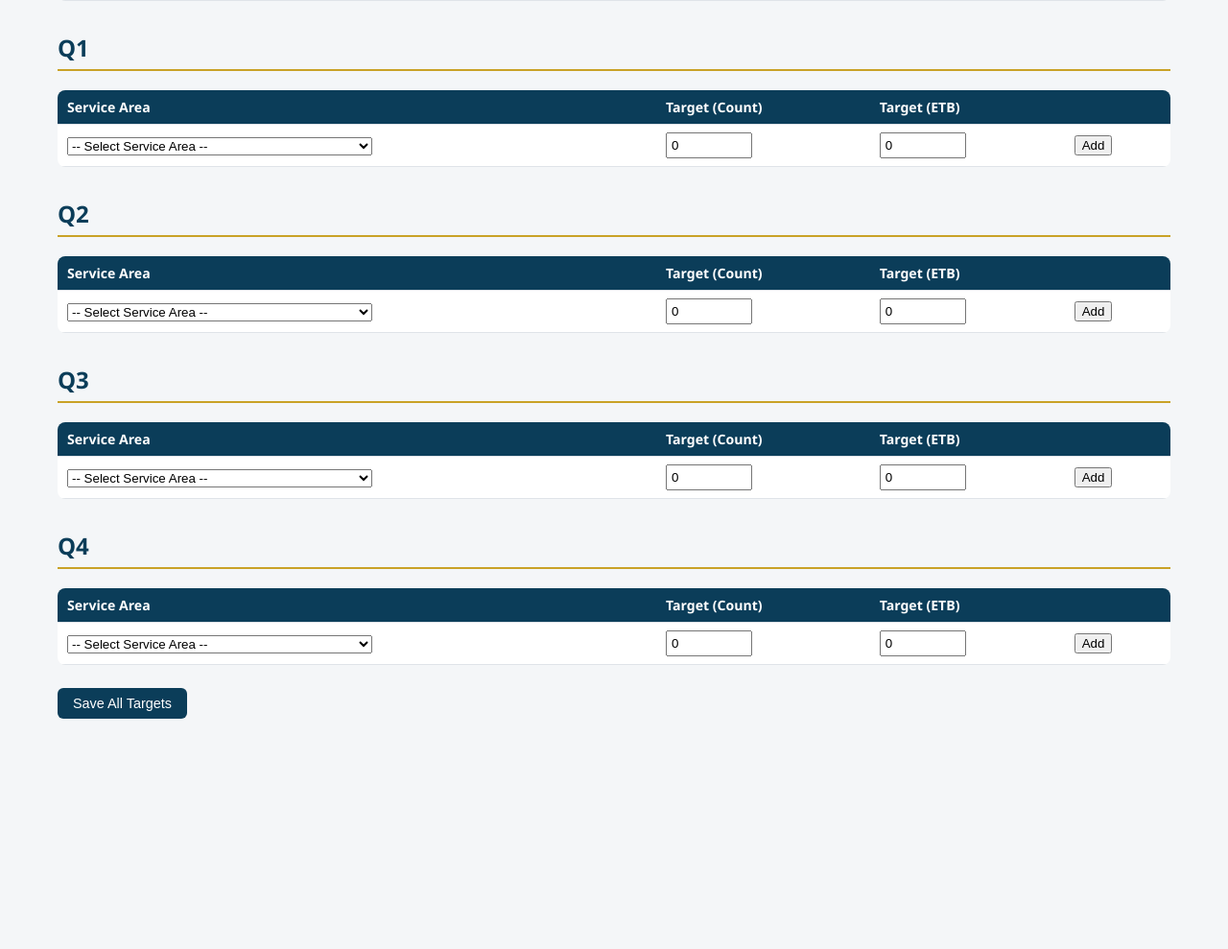
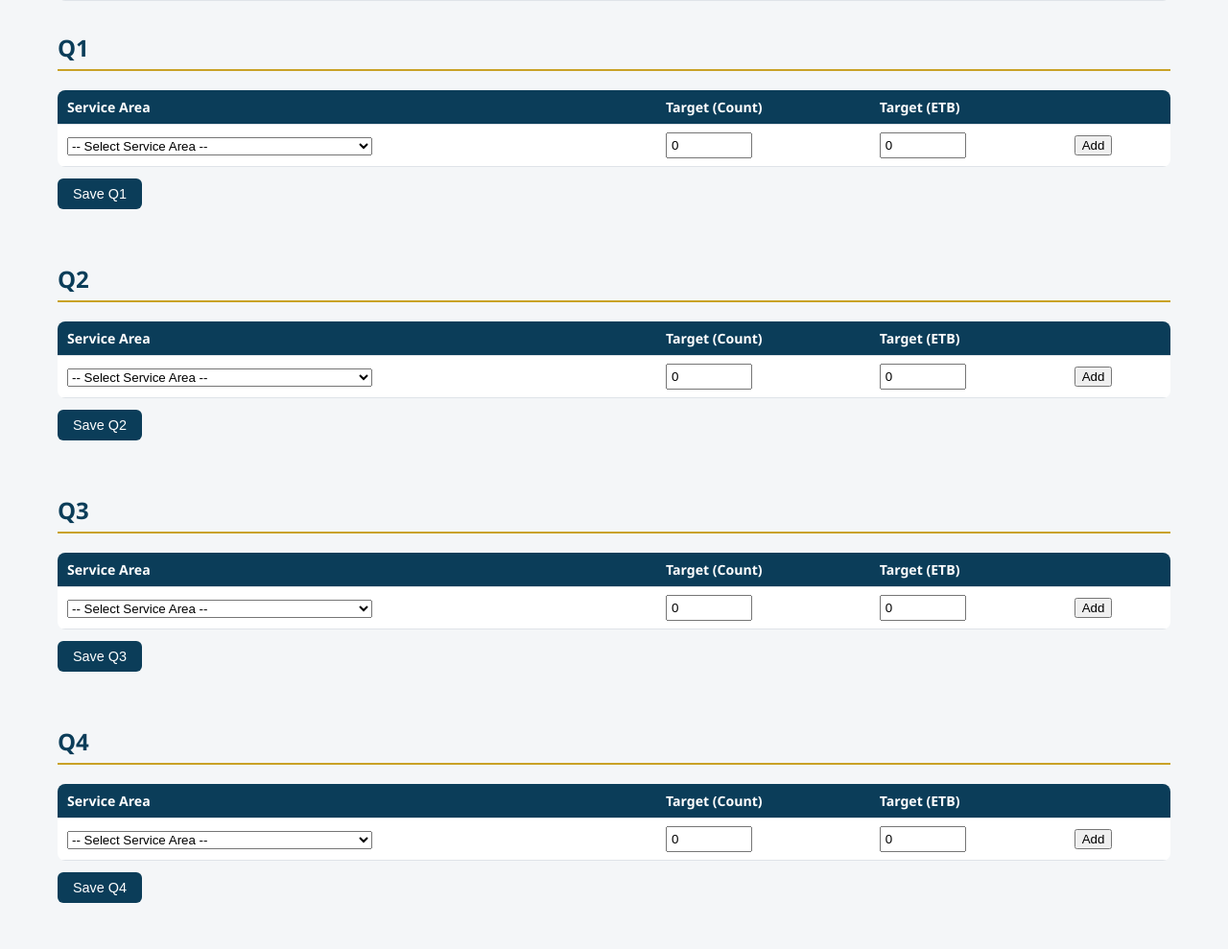
Before and after one commit to ulfokoo/ActivityDashboard, a Flask app: page /targets in a window 1280 px wide. Shown: the part 375-1364 px from the top of the page at 96% size. Before the commit the page ends 1124 px from the top, so only its background shows below. Run offline with Flask 3, Linux system fonts and the light colour scheme; a user stored in the database is signed in; data comes from the database, SQL or seed files in the repository.

Commit message:
Update targets page and other changes

```diff
--- a/templates/targets.html
+++ b/templates/targets.html
@@ -24,12 +24,12 @@
 {% if not visible_staff %}
 <p style="color:#b91c1c;">You have no staff reporting to you yet. Ask an admin to set you as their manager under "Manage Users."</p>
 {% else %}
+
+{% for quarter in quarters %}
+<h2 class="section-title" id="{{ quarter }}">{{ quarter }}</h2>
 <form method="post">
   <input type="hidden" name="staff_id" value="{{ staff_id }}">
-
-  {% for quarter in quarters %}
-  <h2 class="section-title" id="{{ quarter }}">{{ quarter }}</h2>
-  <table style="margin-bottom:24px;">
+  <table style="margin-bottom:12px;">
     <thead>
       <tr>
         <th>Service Area</th>
@@ -65,9 +65,10 @@
       {% endif %}
     </tbody>
   </table>
-  {% endfor %}
 
-  <button type="submit" class="btn">Save All Targets</button>
+  <button type="submit" class="btn" style="margin-bottom:24px;">Save {{ quarter }}</button>
 </form>
+{% endfor %}
+
 {% endif %}
 {% endblock %}
```
